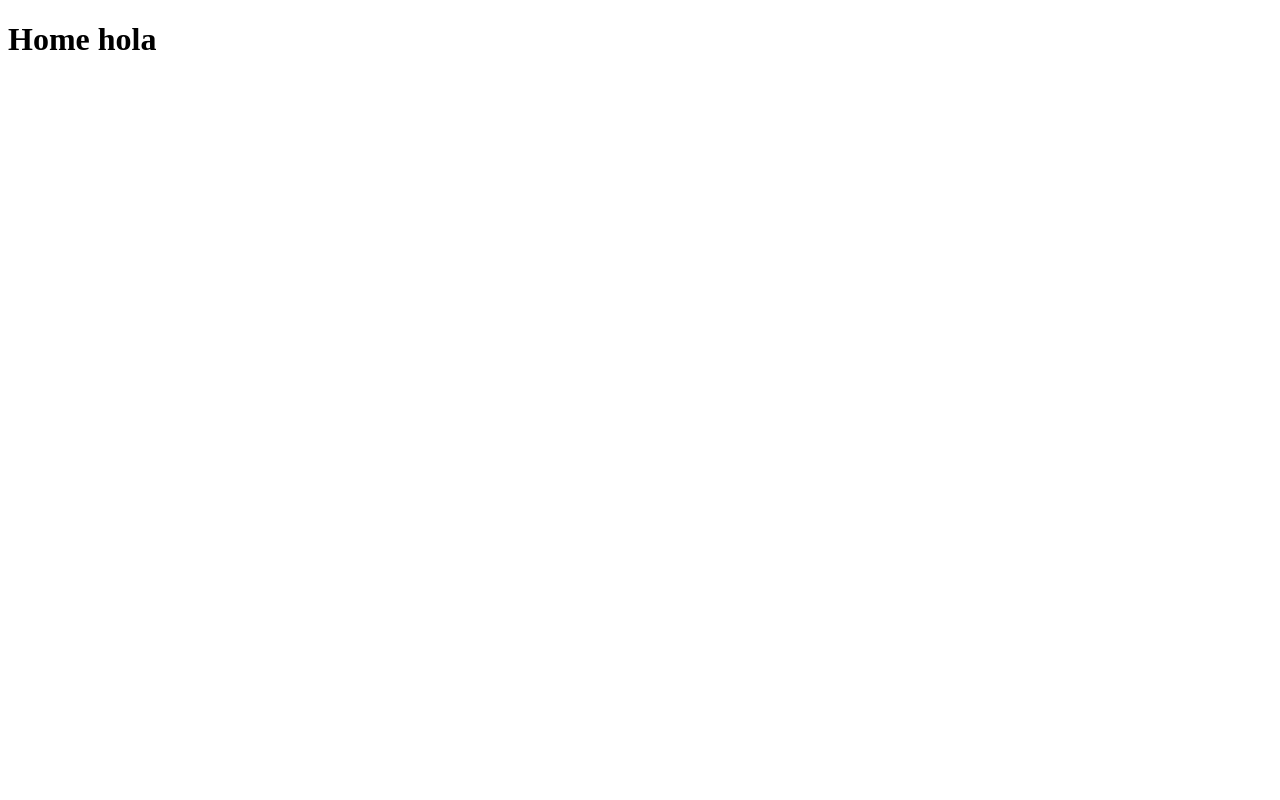
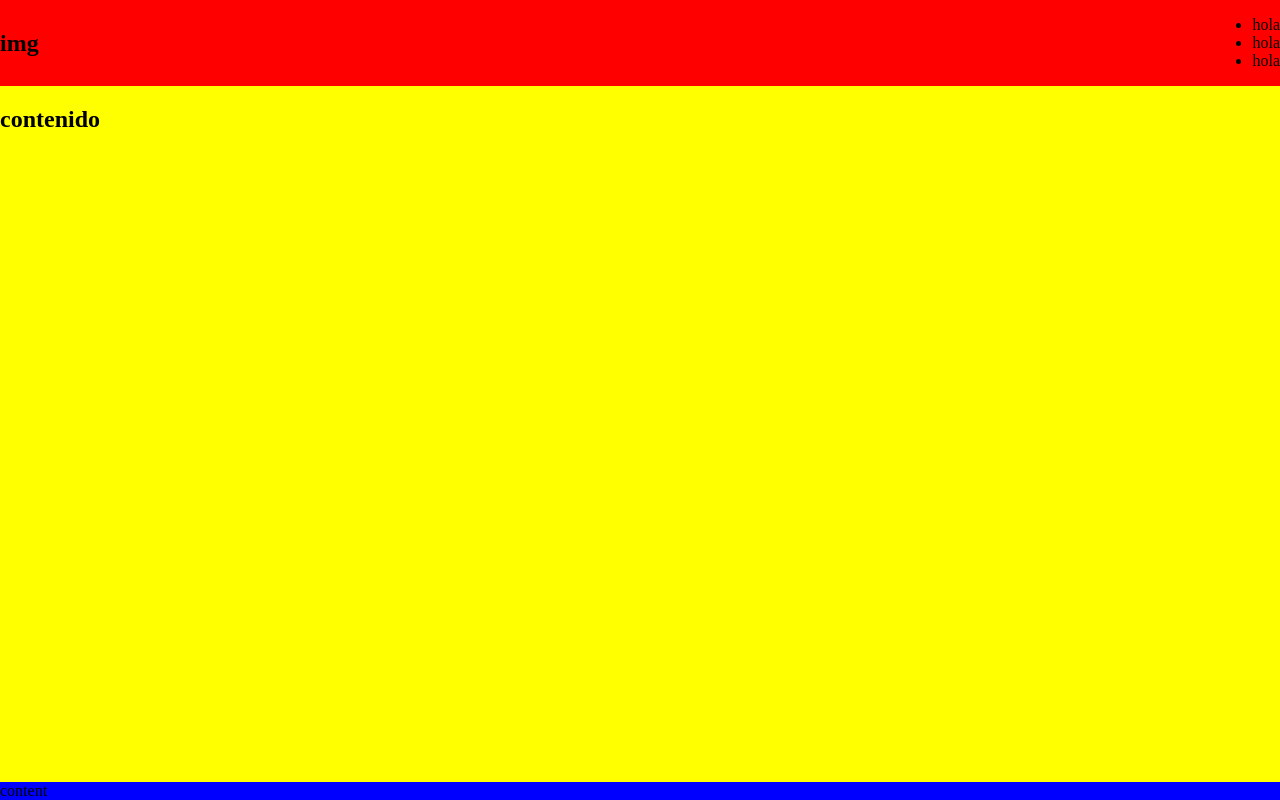
Before and after one commit to Scianca123/Challenge_Propiedades_Techforb_VUE, a Vue app: page / in a window 1280 px wide. Built offline with nearby package versions, Linux system fonts and the light colour scheme.

Commit message:
ADD: Variables SCSS agregadas

```diff
--- a/index.html
+++ b/index.html
@@ -5,6 +5,9 @@
     <link rel="icon" type="image/svg+xml" href="/vite.svg" />
     <meta name="viewport" content="width=device-width, initial-scale=1.0" />
     <title>Vite + Vue + TS</title>
+    <link rel="preconnect" href="https://fonts.googleapis.com">
+    <link rel="preconnect" href="https://fonts.gstatic.com" crossorigin>
+    <link href="https://fonts.googleapis.com/css2?family=Montserrat:ital,wght@0,100..900;1,100..900&family=Poppins:ital,wght@0,100;0,200;0,300;0,400;0,500;0,600;0,700;0,800;0,900;1,100;1,200;1,300;1,400;1,500;1,600;1,700;1,800;1,900&display=swap" rel="stylesheet">
   </head>
   <body>
     <div id="app"></div>
--- a/package.json
+++ b/package.json
@@ -16,6 +16,7 @@
     "@types/node": "^22.15.17",
     "@vitejs/plugin-vue": "^5.2.3",
     "@vue/tsconfig": "^0.7.0",
+    "sass": "^1.88.0",
     "typescript": "~5.8.3",
     "vite": "^6.3.5",
     "vue-tsc": "^2.2.8"
--- /dev/null
+++ b/src/shared/components/FooterComponent.vue
@@ -0,0 +1,15 @@
+<script></script>
+
+<template>
+    <footer class="footer">
+        <div>
+            content
+        </div>
+    </footer>
+</template>
+
+<style>
+    .footer{
+        background-color: blue;
+    }
+</style>
--- /dev/null
+++ b/src/shared/components/HeaderComponent.vue
@@ -0,0 +1,22 @@
+<script setup></script>
+
+<template>
+    <header class="header">
+        <!-- <img src="" alt=""> -->
+        <h1>img</h1>
+        <ul>
+            <li>hola</li>
+            <li>hola</li>
+            <li>hola</li>
+        </ul>
+    </header>
+</template>
+
+<style scoped>
+  .header{
+    display: flex;
+    justify-content: space-between;
+    align-items: center;
+    background-color: red;
+  }
+</style>
--- a/src/shared/pages/HomeComponent.vue
+++ b/src/shared/pages/HomeComponent.vue
@@ -1,7 +1,45 @@
-<script setup></script>
+<script setup>
+import HeaderComponent from '../components/HeaderComponent.vue';
+import FooterComponent from '../components/FooterComponent.vue';
+</script>
 
 <template>
-    <h1>Home hola </h1>
+    <div class="home">
+        <section class="home__header">
+            <HeaderComponent></HeaderComponent>
+        </section>
+        <section class="home__content">
+            <h1>
+                contenido
+            </h1>
+        </section class="home__footer">
+        <section>
+            <FooterComponent></FooterComponent>
+        </section>
+
+
+    </div>
 </template>
 
-<style></style>
+<style lang="scss">
+    .home{
+        display: grid;
+        grid-template-rows: auto 1fr auto;
+        grid-template-areas:
+                            "seccionHeader"
+                            "content"
+                            "footer";
+        min-height: 100%;
+        &__header{
+            grid-area: seccionHeader;
+        }
+        &__content{
+            grid-area: content;
+            background-color: yellow;
+        }
+        &__footer{
+            grid-area: footer;
+            bottom: 0;
+        }
+    }
+</style>
--- a/src/style.css
+++ b/src/style.css
@@ -1,3 +1,12 @@
+
+body,html {
+  height: 100%;
+  margin: 0;
+  padding: 0;
+}
+#app {
+  height: 100%;
+}
 /* :root {
   font-family: system-ui, Avenir, Helvetica, Arial, sans-serif;
   line-height: 1.5;
```
Also changed, not shown: src/styles/variables.scss (added, +109 -0 lines), 1 other file (tests, documents, lock files or other folders).
